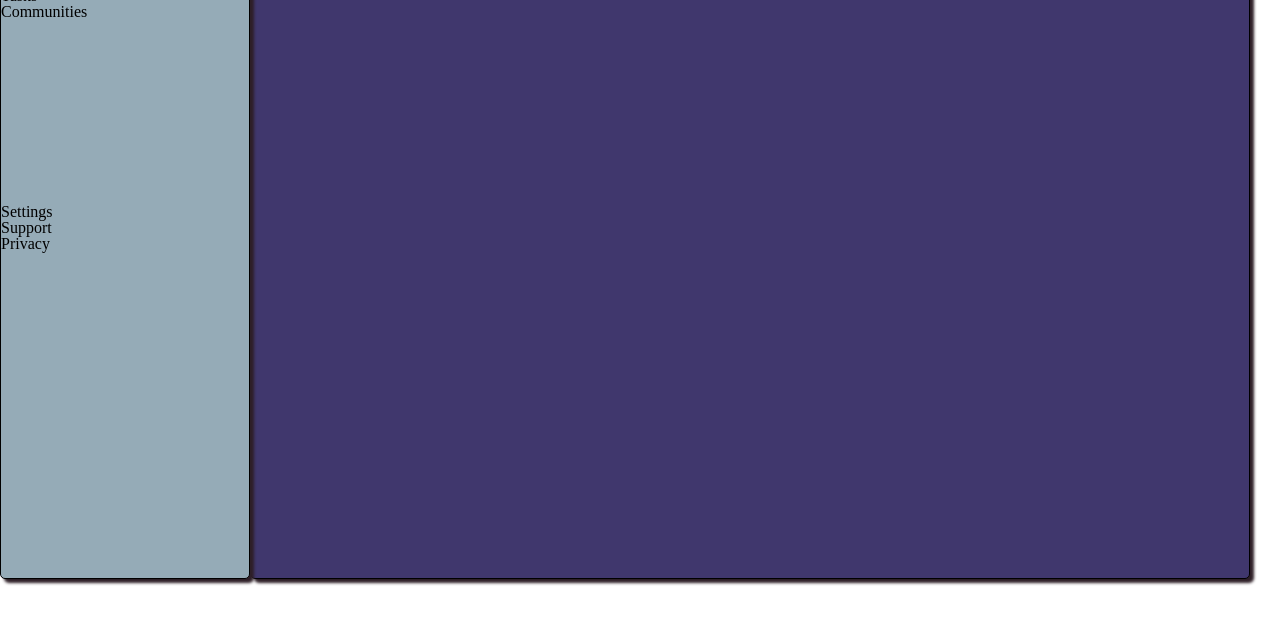
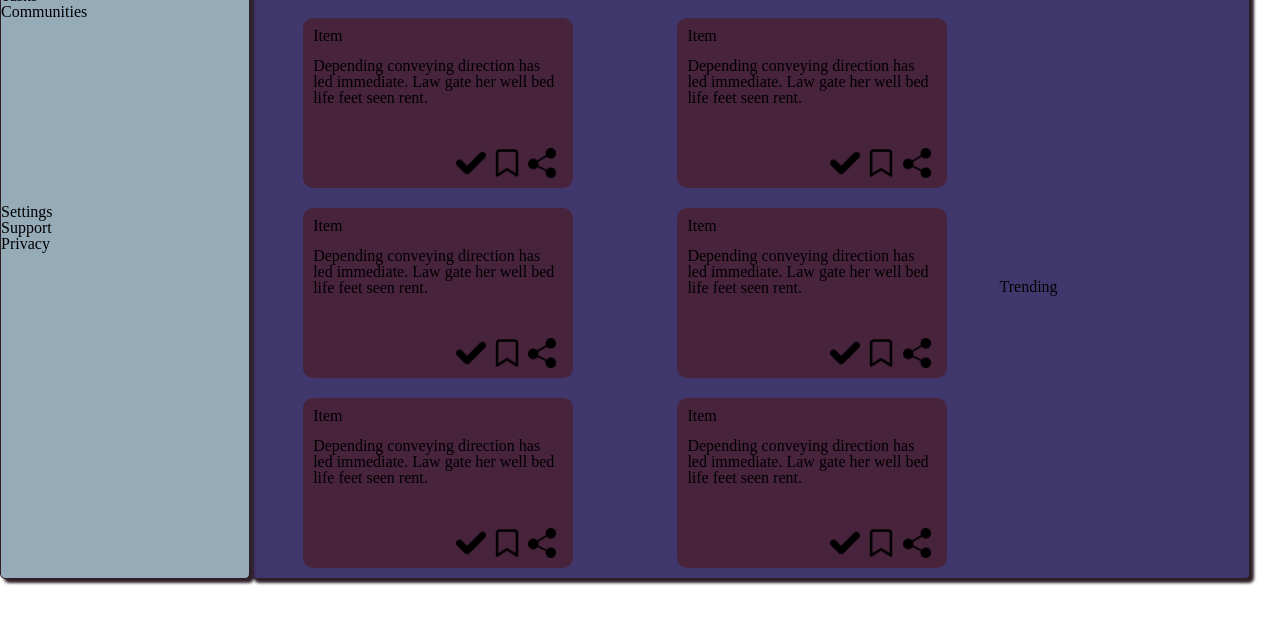
Before and after one commit to Wergugy/admin-dashboard, a plain HTML site: page index.html in a window 1280 px wide. Shown: the part 171-800 px from the top of the page. Drawn offline with Linux system fonts and the light colour scheme.

Commit message:
Get cards arranged
Cards are now arranged correctly. Will work on the last
two cards for 'trending' and 'announcements' before adding
fonts and finishing up the rest. kinda...

```diff
--- a/index.html
+++ b/index.html
@@ -53,7 +53,65 @@
                                 <li>Privacy</li>
                         </ul>
                 </div>
-                <div class="main"></div>
+                <div class="main">
+                        <div class="projects">
+                                <div class="label">Open Projects</div>
+                                <div class="card">
+                                        <p class="title">Item</p>
+                                        <p>Depending conveying direction has led immediate. Law gate her well bed life feet seen rent.</p>
+                                        <div class="icon checkmark"><img src="./images/check-mark.png" alt="Checkmark"></div>
+                                        <div class="icon bookmark"><img src="./images/bookmark.png" alt="Bookmark"></div>
+                                        <div class="icon share"><img src="./images/share.png" alt="Share"></div>
+                                </div>
+                                <div class="card">
+                                        <p class="title">Item</p>
+                                        <p>Depending conveying direction has led immediate. Law gate her well bed life feet seen rent.</p>
+                                        <div class="icon checkmark"><img src="./images/check-mark.png" alt="Checkmark"></div>
+                                        <div class="icon bookmark"><img src="./images/bookmark.png" alt="Bookmark"></div>
+                                        <div class="icon share"><img src="./images/share.png" alt="Share"></div>
+                                </div>
+                                <div class="card">
+                                        <p class="title">Item</p>
+                                        <p>Depending conveying direction has led immediate. Law gate her well bed life feet seen rent.</p>
+                                        <div class="icon checkmark"><img src="./images/check-mark.png" alt="Checkmark"></div>
+                                        <div class="icon bookmark"><img src="./images/bookmark.png" alt="Bookmark"></div>
+                                        <div class="icon share"><img src="./images/share.png" alt="Share"></div>
+                                </div>
+                                <div class="card">
+                                        <p class="title">Item</p>
+                                        <p>Depending conveying direction has led immediate. Law gate her well bed life feet seen rent.</p>
+                                        <div class="icon checkmark"><img src="./images/check-mark.png" alt="Checkmark"></div>
+                                        <div class="icon bookmark"><img src="./images/bookmark.png" alt="Bookmark"></div>
+                                        <div class="icon share"><img src="./images/share.png" alt="Share"></div>
+                                </div>
+                                <div class="card">
+                                        <p class="title">Item</p>
+                                        <p>Depending conveying direction has led immediate. Law gate her well bed life feet seen rent.</p>
+                                        <div class="icon checkmark"><img src="./images/check-mark.png" alt="Checkmark"></div>
+                                        <div class="icon bookmark"><img src="./images/bookmark.png" alt="Bookmark"></div>
+                                        <div class="icon share"><img src="./images/share.png" alt="Share"></div>
+                                </div>
+                                <div class="card">
+                                        <p class="title">Item</p>
+                                        <p>Depending conveying direction has led immediate. Law gate her well bed life feet seen rent.</p>
+                                        <div class="icon checkmark"><img src="./images/check-mark.png" alt="Checkmark"></div>
+                                        <div class="icon bookmark"><img src="./images/bookmark.png" alt="Bookmark"></div>
+                                        <div class="icon share"><img src="./images/share.png" alt="Share"></div>
+                                </div>
+                        </div>
+                        <div class="announcements container">
+                                <div class="label">Announcements</div>
+                                <div class="announcements content">
+
+                                </div>
+                        </div>
+                        <div class="trending container">
+                                <div class="label">Trending</div>
+                                <div class="trending content">
+
+                                </div>
+                        </div>
+                </div>
         </div>
 </body>
 </html>
--- a/style.css
+++ b/style.css
@@ -164,7 +164,7 @@ div.big.container {
 .header {
         border-radius: 5px;
         box-shadow: var(--black-coffee) 4px 4px 3px;
-        border: 1px solid black;
+        border: 1px solid var(--black-coffee);
 }
 
 .sidebar {
@@ -179,7 +179,11 @@ div.big.container {
 .main {
         grid-area: main;
         background-color: var(--dark-slate-blue);
+        display: grid;
+        grid: 1fr 1fr / 3fr 1fr;
 }
+
+
 
 .header {
         grid-area: header;
@@ -195,6 +199,57 @@ div.big.container {
         align-items: center;
 }
 
+.projects {
+        display: grid;
+        grid: 1fr 4fr 4fr 4fr / 1fr 1fr;
+        grid-area: 1 / 1 / 3 / 2;
+        gap: 20px 0px;
+        align-items: center;
+        justify-items: center;
+        margin-bottom: 10px;
+}
+
+.card {
+        display: grid;
+        grid: 1fr 3fr 1fr / 4fr 1fr 1fr 1fr;
+        padding: 10px;
+        background-color: var(--dark-purple);
+        border-radius: 10px;
+        height: 150px;
+        width: 250px;
+}
+
+p.title {
+        grid-area: 1 / 1 / 2 / 5;
+}
+
+p:not(.title) {
+        grid-area: 2 / 1 / 3 / 5;
+}
+
+div.icon.checkmark {
+        grid-area: 3 / 2 / 4 / 3;
+}
+
+div.icon.bookmark {
+        grid-area: 3 / 3 / 4 / 4;
+}
+
+div.icon.share {
+        grid-area: 3 / 4 / 4 / 5;
+}
+
+div.projects div.label {
+        grid-area: 1 / 1 / 2 / 3;
+}
+
+.announcements.container {
+        grid-area: 1 / 2 / 2 / 3;
+}
+
+.trending.container {
+        grid-area: 2 / 2 / 3 / 3;
+}
 
 .notification.container {
         display: grid;
```
